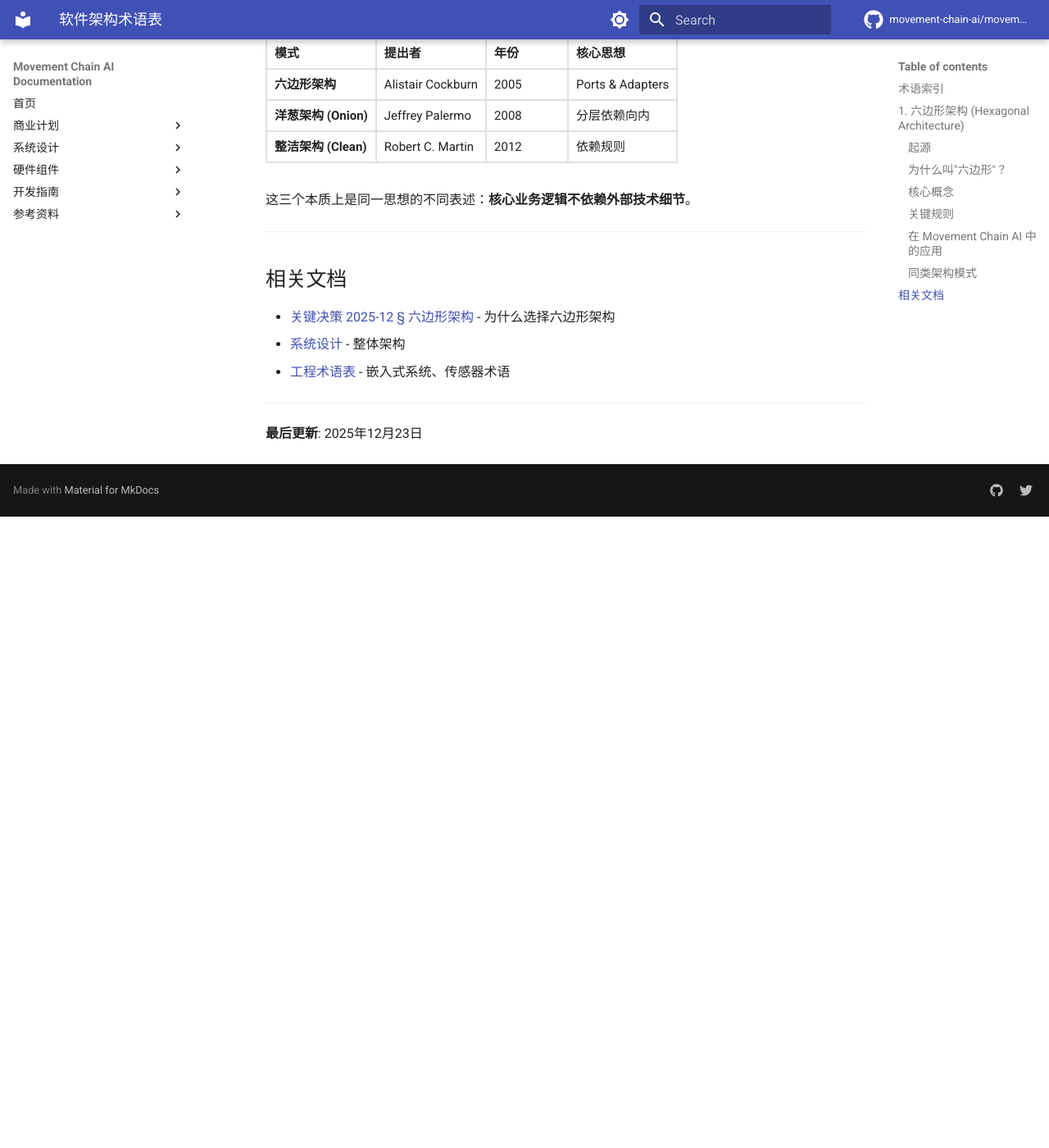
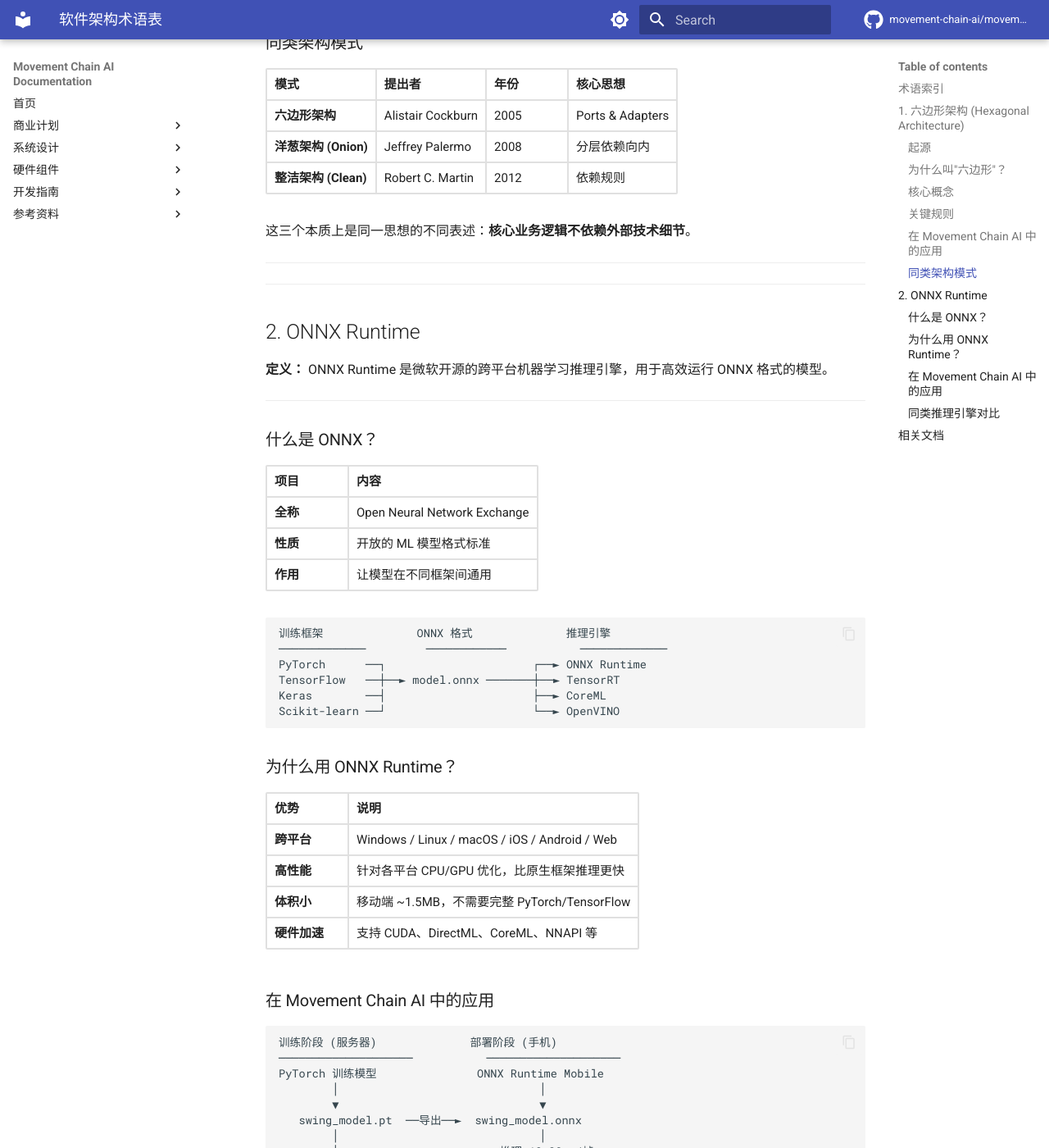
Before and after one commit to movement-chain-ai/movement-chain-docs, an MkDocs documentation site: the page built from docs/zh/reference/software-glossary.md, in a window 1280 px wide and 1400 px high, scrolled down 2377 px. Shown: the whole window at 82% size. Built offline with MkDocs 1.6.1 and Material for MkDocs 9.7.7, drawn with Linux system fonts in a browser that asks for light colours; comment, search, counter and statistics services are not loaded; the version menu is left out; before the commit the page ends 3007 px from its top, so only the background shows below that; some of the changed text lies outside the part shown.

Commit message:
docs: 添加 ONNX Runtime 术语解释并建立双向链接
- 在 software-glossary.md 添加 ONNX Runtime 作为第 2 节
- 解释 ONNX 格式、ONNX Runtime 优势、阶段性应用策略
- 添加推理引擎对比表（ONNX Runtime vs TFLite vs TensorRT vs CoreML）
- 建立与 key-decisions-2025-12.md#1.2 的双向链接

🤖 Generated with [Claude Code](https://claude.com/claude-code)

Co-Authored-By: Claude Opus 4.5 <noreply@anthropic.com>

````diff
--- a/docs/zh/reference/software-glossary.md
+++ b/docs/zh/reference/software-glossary.md
@@ -9,6 +9,7 @@
 | # | 术语 | 英文 | 简要说明 |
 |---|------|------|----------|
 | 1 | [六边形架构](#1-六边形架构-hexagonal-architecture) | Hexagonal Architecture | Ports & Adapters，核心逻辑与外部系统解耦 |
+| 2 | [ONNX Runtime](#2-onnx-runtime) | ONNX Runtime | 微软开源的跨平台 ML 推理引擎 |
 
 ---
 
@@ -99,9 +100,74 @@ Cockburn 选择六边形是因为：
 
 ---
 
+---
+
+## 2. ONNX Runtime {#2-onnx-runtime}
+
+**定义：** ONNX Runtime 是微软开源的跨平台机器学习推理引擎，用于高效运行 ONNX 格式的模型。
+
+---
+
+### 什么是 ONNX？
+
+| 项目 | 内容 |
+|------|------|
+| **全称** | Open Neural Network Exchange |
+| **性质** | 开放的 ML 模型格式标准 |
+| **作用** | 让模型在不同框架间通用 |
+
+```text
+训练框架              ONNX 格式              推理引擎
+─────────────         ────────────           ─────────────
+PyTorch      ──┐                      ┌──► ONNX Runtime
+TensorFlow   ──┼──► model.onnx ───────┼──► TensorRT
+Keras        ──┤                      ├──► CoreML
+Scikit-learn ──┘                      └──► OpenVINO
+```
+
+### 为什么用 ONNX Runtime？
+
+| 优势 | 说明 |
+|------|------|
+| **跨平台** | Windows / Linux / macOS / iOS / Android / Web |
+| **高性能** | 针对各平台 CPU/GPU 优化，比原生框架推理更快 |
+| **体积小** | 移动端 ~1.5MB，不需要完整 PyTorch/TensorFlow |
+| **硬件加速** | 支持 CUDA、DirectML、CoreML、NNAPI 等 |
+
+### 在 Movement Chain AI 中的应用
+
+```text
+训练阶段 (服务器)              部署阶段 (手机)
+────────────────────           ────────────────────
+PyTorch 训练模型               ONNX Runtime Mobile
+        │                              │
+        ▼                              ▼
+   swing_model.pt  ──导出──►  swing_model.onnx
+        │                              │
+        └─────────────────────►  推理 10-20ms/帧
+```
+
+| 阶段 | 推理引擎 | 模型 | 说明 |
+|------|---------|------|------|
+| **MVP1** | TFLite (MediaPipe 内置) | BlazePose | 开箱即用 |
+| **Phase 2** | ONNX Runtime | RTMPose | 更高精度 |
+| **Phase 3** | ONNX Runtime | 自定义模型 | 高尔夫特化 |
+
+### 同类推理引擎对比
+
+| 引擎 | 开发者 | 模型格式 | 特点 |
+|------|--------|---------|------|
+| **ONNX Runtime** | Microsoft | .onnx | 跨平台通用 |
+| **TFLite** | Google | .tflite | TensorFlow 生态 |
+| **TensorRT** | NVIDIA | .plan | GPU 极致优化 |
+| **CoreML** | Apple | .mlmodel | Apple 设备专用 |
+
+---
+
 ## 相关文档
 
 - [关键决策 2025-12 § 六边形架构](../design/architecture/key-decisions-2025-12.md#11-六边形架构-hexagonal-architecture--确认) - 为什么选择六边形架构
+- [关键决策 2025-12 § ONNX Runtime](../design/architecture/key-decisions-2025-12.md#12-onnx-runtime-延迟引入--确认) - ONNX Runtime 延迟引入策略
 - [系统设计](../design/architecture/system-design.md) - 整体架构
 - [工程术语表](engineering-glossary.md) - 嵌入式系统、传感器术语
 
````
Also changed, not shown: docs/zh/design/architecture/key-decisions-2025-12.md (+2 -0 lines).
